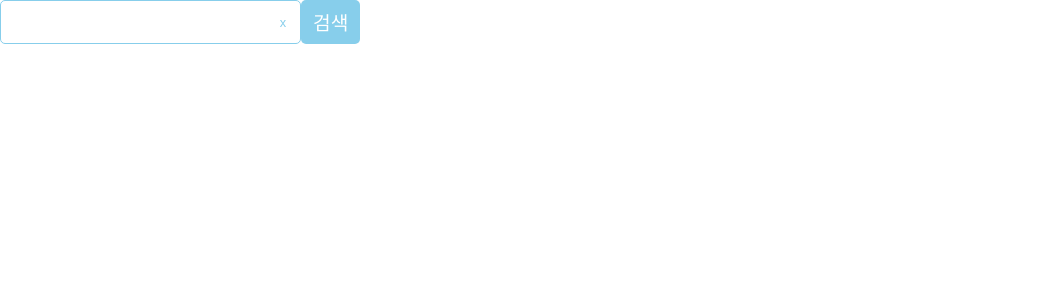
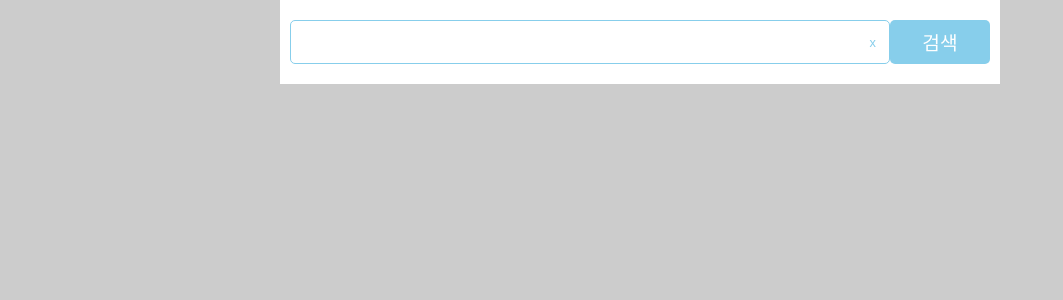
Before and after one commit to beta1360/search-movie-next, a Next.js app: page / in a window 1280 px wide. Shown: the top 300 px of the page, without its empty margins (0-1063 px from the left). Built offline with nearby package versions, Linux system fonts and the light colour scheme.

Commit message:
feat: Modify ui

```diff
--- a/components/atoms/Button.tsx
+++ b/components/atoms/Button.tsx
@@ -35,6 +35,7 @@ const buttonTypes = {
 }
 
 const buttonStyle = css`
+  flex: 1 0 100px;
   font-size: 1.2rem;
   padding: 8px 12px;
   border-radius: 5px;
--- a/components/atoms/Input.tsx
+++ b/components/atoms/Input.tsx
@@ -5,7 +5,7 @@ const getInputWrapperStyle = (isFocus: boolean) => css`
   display: flex;
   align-items: center;
   border: ${isFocus ? 'green' : 'skyblue'} 1px solid;
-  width: max-content;
+  width: 100%;
   padding: 5px 5px;
   border-radius: 5px;
   background-color: white;
@@ -17,6 +17,7 @@ const inputStyle = css`
   padding: 5px 5px;
   background-color: #fff;
   color: #222;
+  width: 100%;
   &:focus {
     outline: none;
   }
--- a/components/shared/Search.tsx
+++ b/components/shared/Search.tsx
@@ -6,7 +6,7 @@ import React, { useState, useCallback } from 'react'
 const searchStyle = css`
   display: flex;
   flex-direction: row;
-  width: max-content;
+  width: 100%;
 `
 
 type SearchProps = {
--- a/pages/_app.tsx
+++ b/pages/_app.tsx
@@ -8,7 +8,9 @@ function MyApp({ Component, pageProps }: AppProps) {
       <Head>
         <title>Marco Toyproject - search-movie-app</title>
       </Head>
-      <Component {...pageProps} />
+      <div className="app__wrapper">
+        <Component {...pageProps} />
+      </div>
     </>
   )
 }
--- a/styles/globals.css
+++ b/styles/globals.css
@@ -4,6 +4,7 @@ body {
   margin: 0;
   font-family: -apple-system, BlinkMacSystemFont, Segoe UI, Roboto, Oxygen,
     Ubuntu, Cantarell, Fira Sans, Droid Sans, Helvetica Neue, sans-serif;
+  background: #ccc;
 }
 
 a {
@@ -21,6 +22,12 @@ a {
   }
   body {
     color: white;
-    background: black;
   }
 }
+
+.app__wrapper {
+  max-width: 720px;
+  margin: auto;
+  background-color: #fff;
+  padding: 20px 10px;
+}
```
